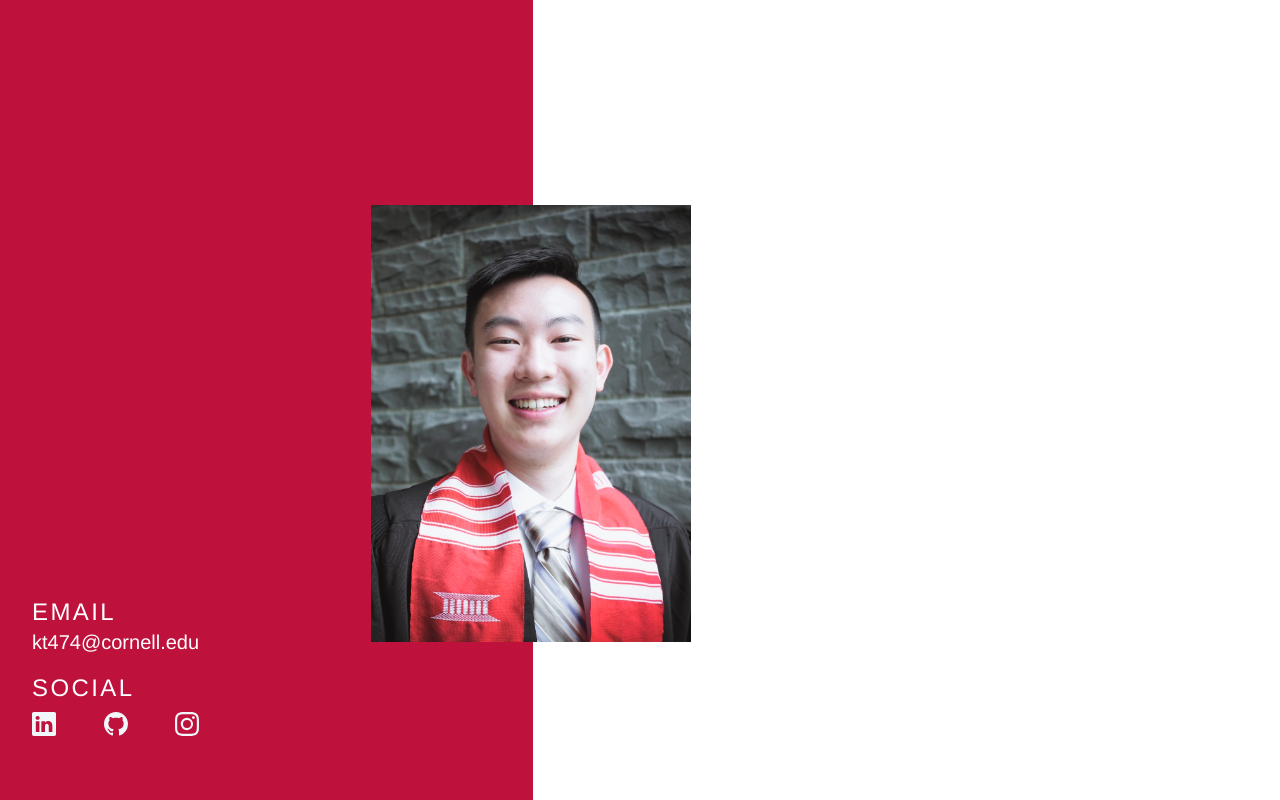
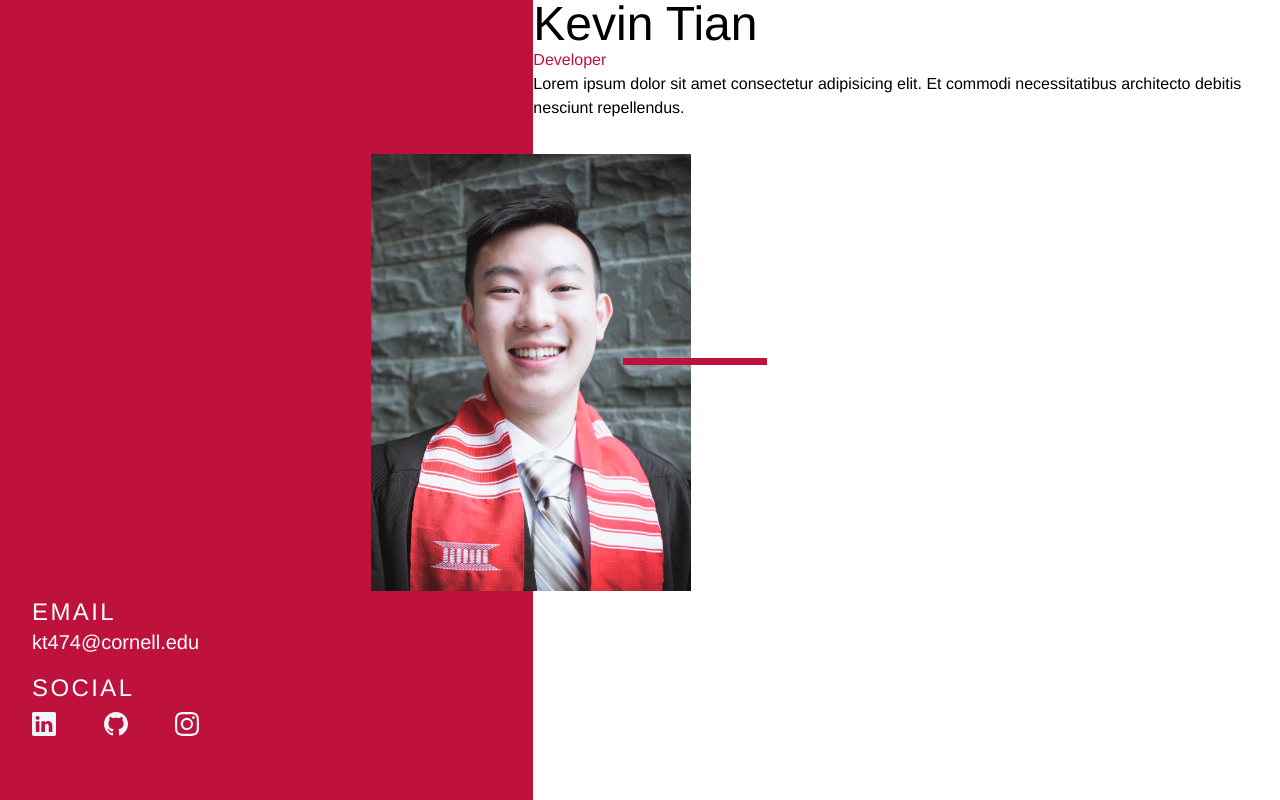
Before and after one commit to kt474/portfolio-v4, a Vue app: page / in a window 1280 px wide. Built offline with nearby package versions, Linux system fonts and the light colour scheme.

Commit message:
add main page text

```diff
--- a/src/components/Main.vue
+++ b/src/components/Main.vue
@@ -13,13 +13,28 @@ import { ref } from "vue";
       src="../assets/profile_pic.jpeg"
       height="400"
     />
-    <div class="basis-7/12 h-screen"></div>
+    <div class="basis-7/12 h-screen">
+      <div class="w-36 bg-rose-700 absolute profile-line"></div>
+      <div>
+        <p class="text-5xl">Kevin Tian</p>
+        <p class="text-rose-700">Developer</p>
+        <p>
+          Lorem ipsum dolor sit amet consectetur adipisicing elit. Et commodi
+          necessitatibus architecto debitis nesciunt repellendus.
+        </p>
+      </div>
+    </div>
   </div>
 </template>
 
 <style scoped>
 .profile-img {
   margin-left: 29%;
-  margin-top: 16%;
+  margin-top: 12%;
+}
+.profile-line {
+  height: 0.4rem;
+  margin-left: 7%;
+  margin-top: 28%;
 }
 </style>
```
Also changed, not shown: 1 other file (tests, documents, lock files or other folders).
